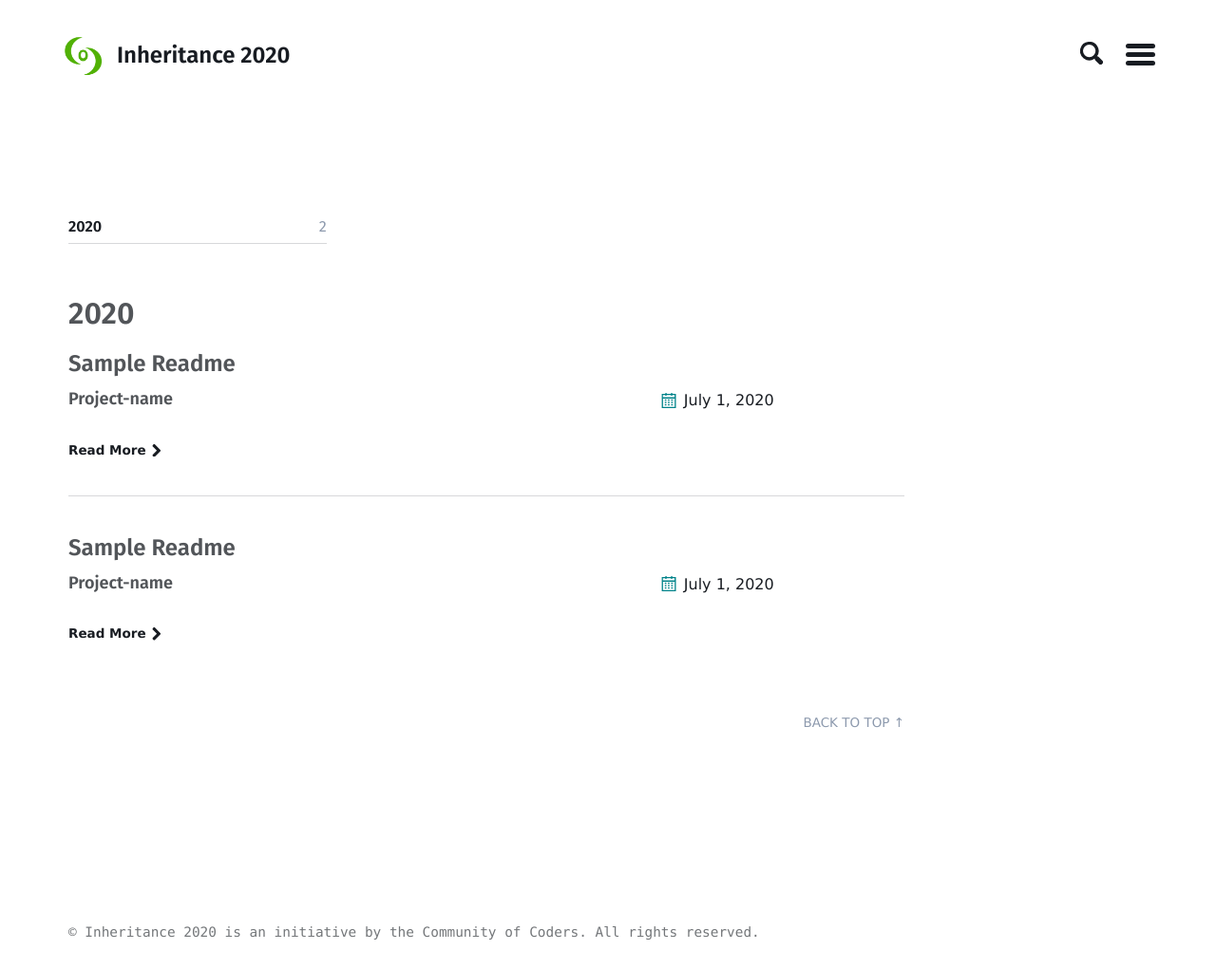
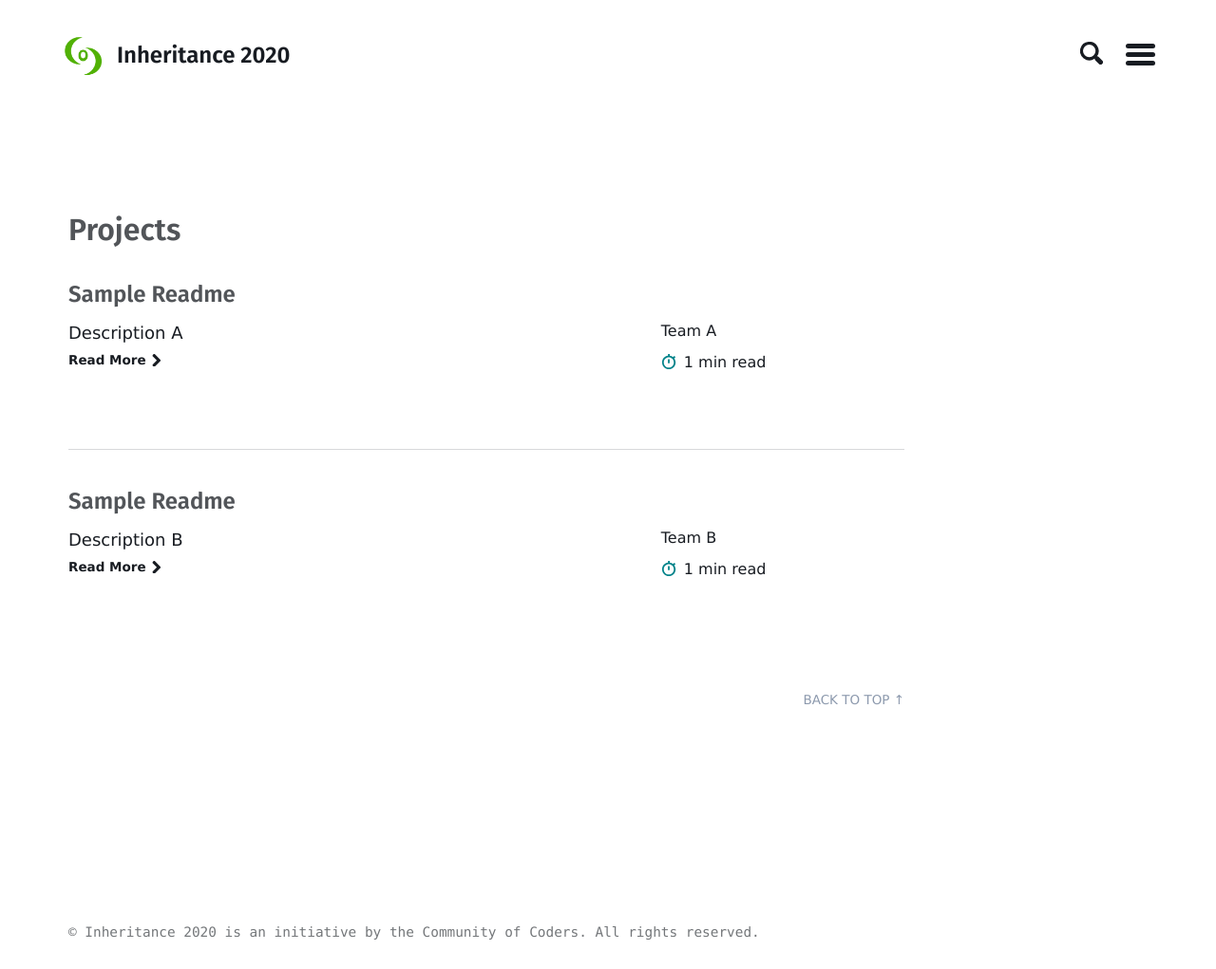
Before and after one commit to CommunityOfCoders/Inheritance-2020, a Jekyll site: the page built from submissions/sub-main.html, in a window 1280 px wide. Shown: the whole page at 95% size. Built offline with Jekyll 4.4.1, drawn with Linux system fonts in a browser that asks for light colours.

Commit message:
Updated submissions page

```diff
--- a/_config.yml
+++ b/_config.yml
@@ -79,4 +79,4 @@ defaults:
       type: posts
     values:
       layout: post
-      read_time: false
+      read_time: true
--- a/_includes/entry.html
+++ b/_includes/entry.html
@@ -20,8 +20,11 @@
   </header>
   <footer class="entry-meta">
     <ul>
-    {% if post.date %}
+    {% comment %} {% if post.date %}
       <li><span class="icon">{% include icon-calendar.svg %}</span><time class="entry-time" datetime="{{ post.date | date_to_xmlschema }}">{{ post.date | date: "%B %-d, %Y" }}</time></li>
+    {% endif %} {% endcomment %}
+    {% if post.team_name %}
+      <li>{{ post.team_name }}</li>
     {% endif %}
     {% if post.read_time %}
       <li><span class="icon">{% include icon-stopwatch.svg %}</span>{% capture read_time %}{% include read-time.html %}{% endcapture %}{{ read_time | strip }}</li>
@@ -29,8 +32,8 @@
     </ul>
   </footer>
   <div class="entry-excerpt">
-    {% if post.excerpt %}
-      {{ post.excerpt | markdownify }}
+    {% if post.description %}
+      {{ post.description }}
       <p><a href="{{ post.url | relative_url }}" class="more-link">{{ site.data.theme.t.read_more | default: 'Read More' }} <span class="icon icon--arrow-right">{% include icon-arrow-right.svg %}</span></a></p>
     {% endif %}
   </div>
--- a/_layouts/posts.html
+++ b/_layouts/posts.html
@@ -4,7 +4,7 @@ layout: page
 
 {{ content }}
 
-<ul class="taxonomy-index">
+{% comment %} <ul class="taxonomy-index">
   {% assign postsInYear = site.posts | group_by_exp: 'post', 'post.date | date: "%Y"' %}
   {% for year in postsInYear %}
     <li>
@@ -13,9 +13,9 @@ layout: page
       </a>
     </li>
   {% endfor %}
-</ul>
+</ul> {% endcomment %}
 
-{% assign postsByYear = site.posts | group_by_exp: 'post', 'post.date | date: "%Y"' %}
+{% comment %} {% assign postsByYear = site.posts | group_by_exp: 'post', 'post.date | date: "%Y"' %}
 {% for year in postsByYear %}
   <section id="{{ year.name }}" class="taxonomy-section">
     <h2 class="taxonomy-title">{{ year.name }}</h2>
@@ -24,6 +24,14 @@ layout: page
         {% include entry.html %}
       {% endfor %}
     </div>
-    <a href="#page-title" class="back-to-top">{{ site.data.text[site.locale].back_to_top | default: 'Back to Top' }} &uarr;</a>
   </section>
-{% endfor %}
+{% endfor %} {% endcomment %}
+
+<h1 class="taxonomy-title" style="margin-bottom: 30px">Projects</h1>
+
+<div class="entries-{{ page.entries_layout | default: 'list' }}">
+  {% for post in site.posts %}
+    {% include entry.html %}
+  {% endfor %}
+</div>
+<a href="#page-title" class="back-to-top">{{ site.data.text[site.locale].back_to_top | default: 'Back to Top' }} &uarr;</a>
```
Also changed, not shown: _posts/2019-07-01-sample-readme.md (renamed from _posts/2020-07-01-sample-readme.md, +2 -0 lines), _posts/2020-07-01-sample-readme2.md (+2 -0 lines).
